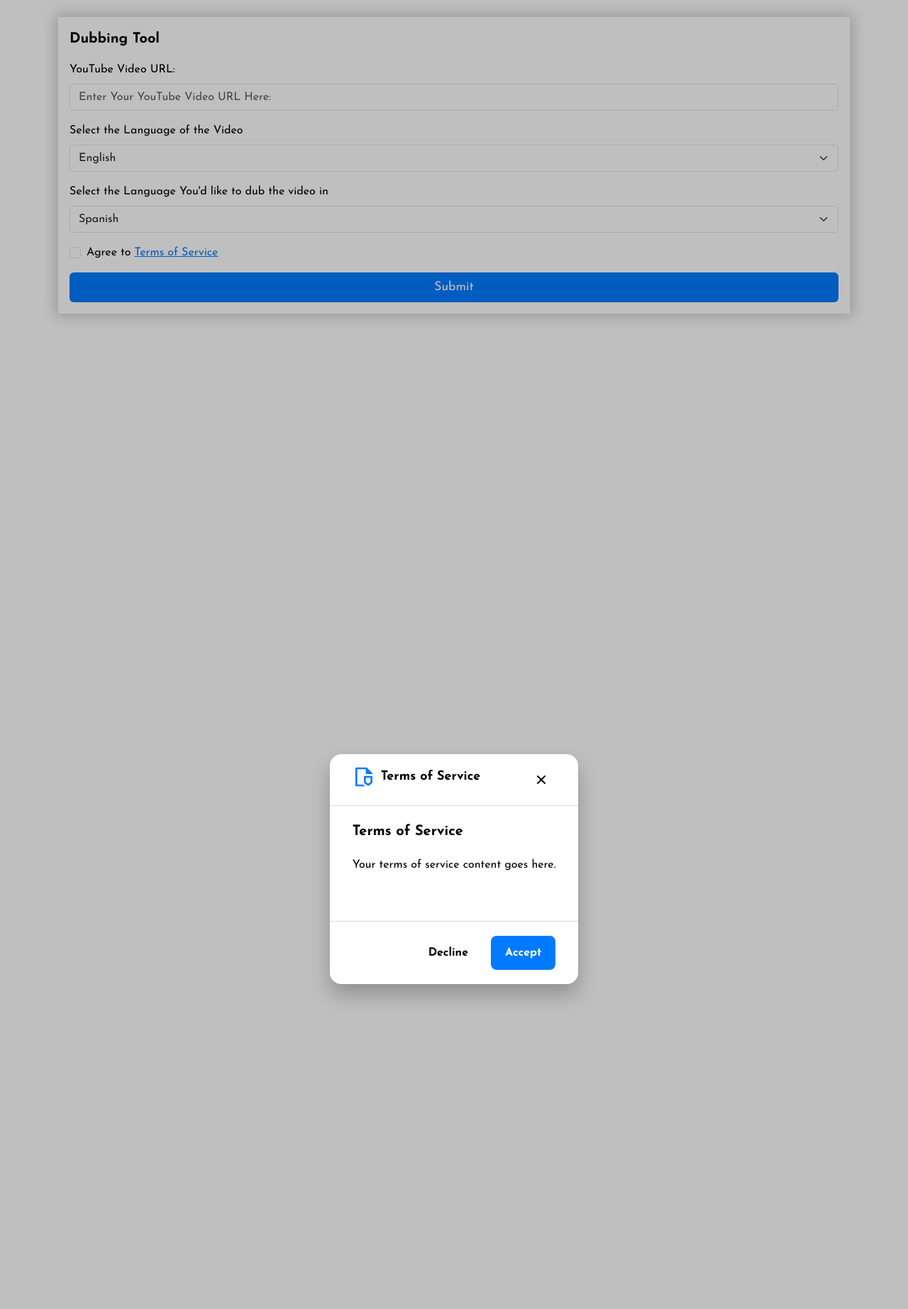
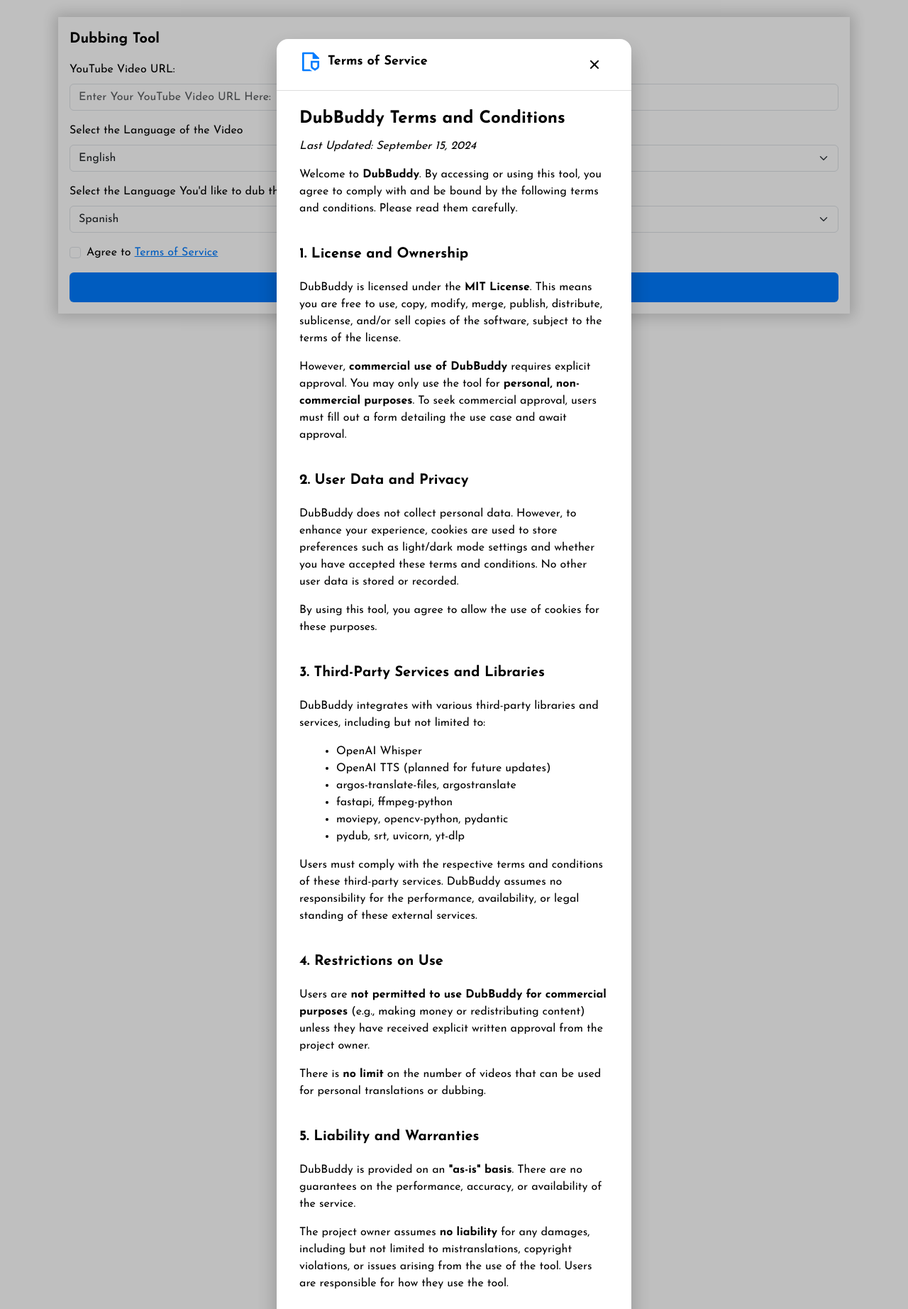
Before and after one commit to nishantjoshi-007/DubBuddy, a FastAPI app: page / in a window 1280 px wide. Shown: the part 75-1920 px from the top of the page at 71% size. Run offline with FastAPI, Linux system fonts and the light colour scheme; parts of the project's set-up code (start-up, migrations or seed data) failed here and were passed over.

Commit message:
updated terms of service

```diff
--- a/templates/elements/popup.html
+++ b/templates/elements/popup.html
@@ -1,27 +1,187 @@
 <head>
-    <link rel="stylesheet" href="static/styles/elements/popup.css">
+  <link rel="stylesheet" href="static/styles/elements/popup.css" />
 </head>
 
 <div id="tos-modal" class="modal hidden">
   <article class="modal-container">
     <header class="modal-container-header">
       <h1 class="modal-container-title">
-                <svg xmlns="http://www.w3.org/2000/svg" viewBox="0 0 24 24" width="24" height="24" aria-hidden="true">
-                    <path fill="none" d="M0 0h24v24H0z"/>
-                    <path fill="currentColor" d="M14 9V4H5v16h6.056c.328.417.724.785 1.18 1.085l1.39.915H3.993A.993.993 0 0 1 3 21.008V2.992C3 2.455 3.449 2 4.002 2h10.995L21 8v1h-7zm-2 2h9v5.949c0 .99-.501 1.916-1.336 2.465L16.5 21.498l-3.164-2.084A2.953 2.953 0 0 1 12 16.95V11zm2 5.949c0 .316.162.614.436.795l2.064 1.36 2.064-1.36a.954.954 0 0 0 .436-.795V13h-5v3.949z"/>
+        <svg
+          xmlns="http://www.w3.org/2000/svg"
+          viewBox="0 0 24 24"
+          width="24"
+          height="24"
+          aria-hidden="true"
+        >
+          <path fill="none" d="M0 0h24v24H0z" />
+          <path
+            fill="currentColor"
+            d="M14 9V4H5v16h6.056c.328.417.724.785 1.18 1.085l1.39.915H3.993A.993.993 0 0 1 3 21.008V2.992C3 2.455 3.449 2 4.002 2h10.995L21 8v1h-7zm-2 2h9v5.949c0 .99-.501 1.916-1.336 2.465L16.5 21.498l-3.164-2.084A2.953 2.953 0 0 1 12 16.95V11zm2 5.949c0 .316.162.614.436.795l2.064 1.36 2.064-1.36a.954.954 0 0 0 .436-.795V13h-5v3.949z"
+          />
         </svg>
         Terms of Service
       </h1>
       <button id="close-modal" class="icon-button">
-                <svg xmlns="http://www.w3.org/2000/svg" viewBox="0 0 24 24" width="24" height="24">
-                    <path fill="none" d="M0 0h24v24H0z"/>
-                    <path fill="currentColor" d="M12 10.586l4.95-4.95 1.414 1.414-4.95 4.95 4.95 4.95-1.414 1.414-4.95-4.95-4.95 4.95-1.414-1.414 4.95-4.95-4.95-4.95L7.05 5.636z"/>
+        <svg
+          xmlns="http://www.w3.org/2000/svg"
+          viewBox="0 0 24 24"
+          width="24"
+          height="24"
+        >
+          <path fill="none" d="M0 0h24v24H0z" />
+          <path
+            fill="currentColor"
+            d="M12 10.586l4.95-4.95 1.414 1.414-4.95 4.95 4.95 4.95-1.414 1.414-4.95-4.95-4.95 4.95-1.414-1.414 4.95-4.95-4.95-4.95L7.05 5.636z"
+          />
         </svg>
       </button>
     </header>
     <section class="modal-container-body rtf">
-            <h2>Terms of Service</h2>
-            <p>Your terms of service content goes here.</p>
+      <h1>DubBuddy Terms and Conditions</h1>
+      <p><em>Last Updated: September 15, 2024</em></p>
+
+      <p>
+        Welcome to <strong>DubBuddy</strong>. By accessing or using this tool,
+        you agree to comply with and be bound by the following terms and
+        conditions. Please read them carefully.
+      </p>
+
+      <h2>1. License and Ownership</h2>
+      <p>
+        DubBuddy is licensed under the <strong>MIT License</strong>. This means
+        you are free to use, copy, modify, merge, publish, distribute,
+        sublicense, and/or sell copies of the software, subject to the terms of
+        the license.
+      </p>
+      <p>
+        However, <strong>commercial use of DubBuddy</strong> requires explicit
+        approval. You may only use the tool for
+        <strong>personal, non-commercial purposes</strong>. To seek commercial
+        approval, users must fill out a form detailing the use case and await
+        approval.
+      </p>
+
+      <h2>2. User Data and Privacy</h2>
+      <p>
+        DubBuddy does not collect personal data. However, to enhance your
+        experience, cookies are used to store preferences such as light/dark
+        mode settings and whether you have accepted these terms and conditions.
+        No other user data is stored or recorded.
+      </p>
+      <p>
+        By using this tool, you agree to allow the use of cookies for these
+        purposes.
+      </p>
+
+      <h2>3. Third-Party Services and Libraries</h2>
+      <p>
+        DubBuddy integrates with various third-party libraries and services,
+        including but not limited to:
+      </p>
+      <ul>
+        <li>OpenAI Whisper</li>
+        <li>OpenAI TTS (planned for future updates)</li>
+        <li>argos-translate-files, argostranslate</li>
+        <li>fastapi, ffmpeg-python</li>
+        <li>moviepy, opencv-python, pydantic</li>
+        <li>pydub, srt, uvicorn, yt-dlp</li>
+      </ul>
+      <p>
+        Users must comply with the respective terms and conditions of these
+        third-party services. DubBuddy assumes no responsibility for the
+        performance, availability, or legal standing of these external services.
+      </p>
+
+      <h2>4. Restrictions on Use</h2>
+      <p>
+        Users are
+        <strong>not permitted to use DubBuddy for commercial purposes</strong>
+        (e.g., making money or redistributing content) unless they have received
+        explicit written approval from the project owner.
+      </p>
+      <p>
+        There is <strong>no limit</strong> on the number of videos that can be
+        used for personal translations or dubbing.
+      </p>
+
+      <h2>5. Liability and Warranties</h2>
+      <p>
+        DubBuddy is provided on an <strong>"as-is" basis</strong>. There are no
+        guarantees on the performance, accuracy, or availability of the service.
+      </p>
+      <p>
+        The project owner assumes <strong>no liability</strong> for any damages,
+        including but not limited to mistranslations, copyright violations, or
+        issues arising from the use of the tool. Users are responsible for how
+        they use the tool.
+      </p>
+
+      <h2>6. Content Ownership and Responsibility</h2>
+      <p>
+        Users own the rights to the dubbed content produced by DubBuddy, but are
+        <strong>not allowed to use the content for commercial purposes</strong>.
+        The tool is only intended for personal use.
+      </p>
+      <p>
+        Currently, DubBuddy supports content from websites such as YouTube.
+        Users are not permitted to upload their own videos for dubbing.
+      </p>
+
+      <h2>7. Modification and Updates</h2>
+      <p>
+        The project owner reserves the right to modify or update DubBuddy and
+        these terms at any time. The owner may also
+        <strong>shut down the service or ban users</strong> as necessary.
+      </p>
+      <p>
+        Users will be notified on the website if there are any significant
+        changes to the terms and conditions, or if the service will be
+        discontinued.
+      </p>
+
+      <h2>8. Governing Law</h2>
+      <p>
+        These terms and conditions are governed by the laws of the jurisdiction
+        in which the project owner is located, without regard to its conflict of
+        law provisions.
+      </p>
+
+      <h2>9. Dispute Resolution</h2>
+      <p>
+        Any disputes arising from the use of DubBuddy will be resolved through
+        arbitration or in the courts of the jurisdiction where the project owner
+        resides.
+      </p>
+
+      <h2>10. Termination of Access</h2>
+      <p>
+        The project owner reserves the right to terminate or suspend access to
+        DubBuddy for users who violate these terms or misuse the service in any
+        way.
+      </p>
+
+      <h2>11. Contact Information</h2>
+      <p>
+        If you have any questions about these terms and conditions, please
+        contact the project owner through the
+        <a
+          href="https://github.com/nishantjoshi-007/DubBuddy/issues"
+          style="color: blue"
+          >GitHub Issues Page</a
+        >.
+      </p>
+
+      <h2>12. Acknowledgements</h2>
+      <p>
+        DubBuddy makes use of several third-party libraries and services. The
+        project owner would like to acknowledge their contribution in making
+        this tool possible. For more details, refer to the
+        <a
+          href="https://github.com/nishantjoshi-007/DubBuddy"
+          style="color: blue"
+          >GitHub repository</a
+        >.
+      </p>
     </section>
     <footer class="modal-container-footer">
       <button id="decline-tos" class="button is-ghost">Decline</button>
```
Also changed, not shown: 1 other file. Lines whose indentation alone changed are shown as unchanged.
